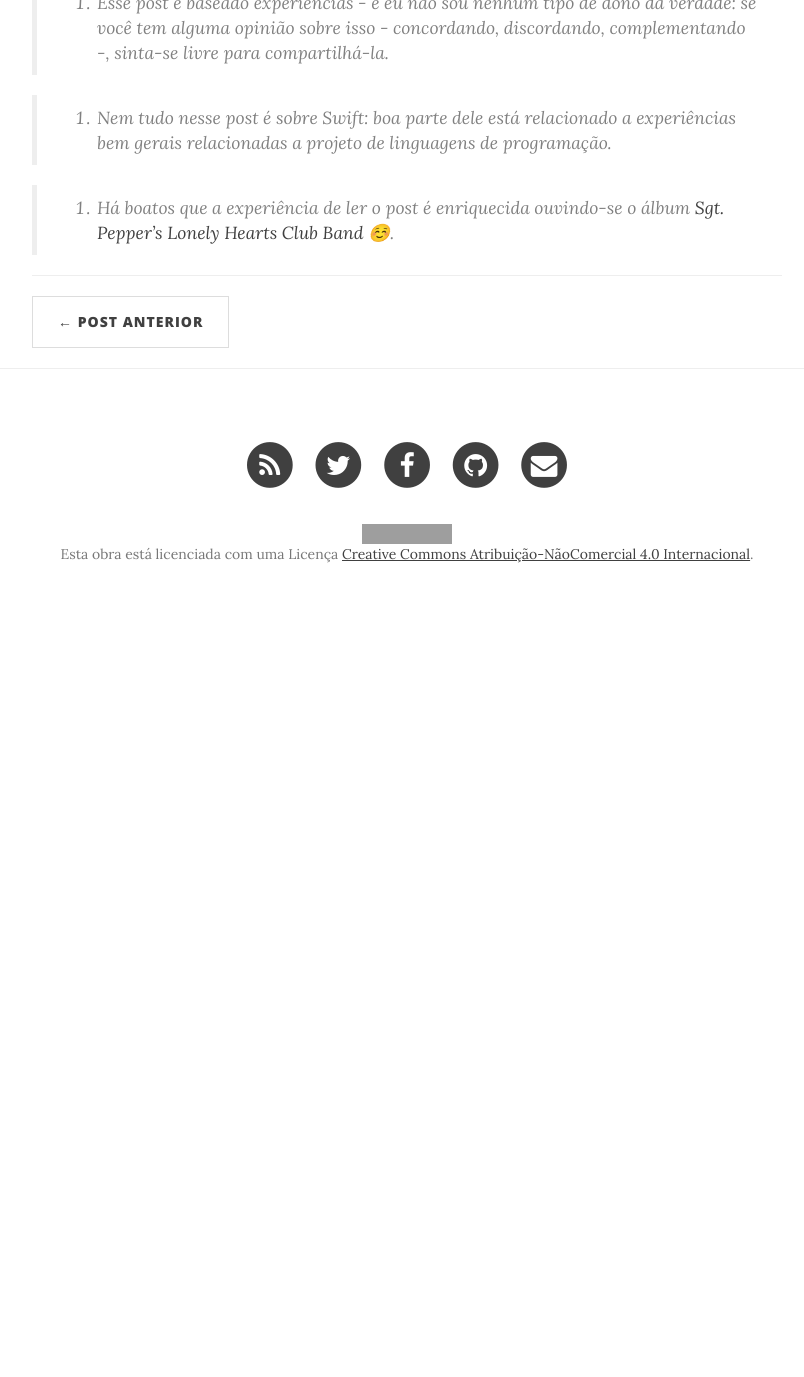
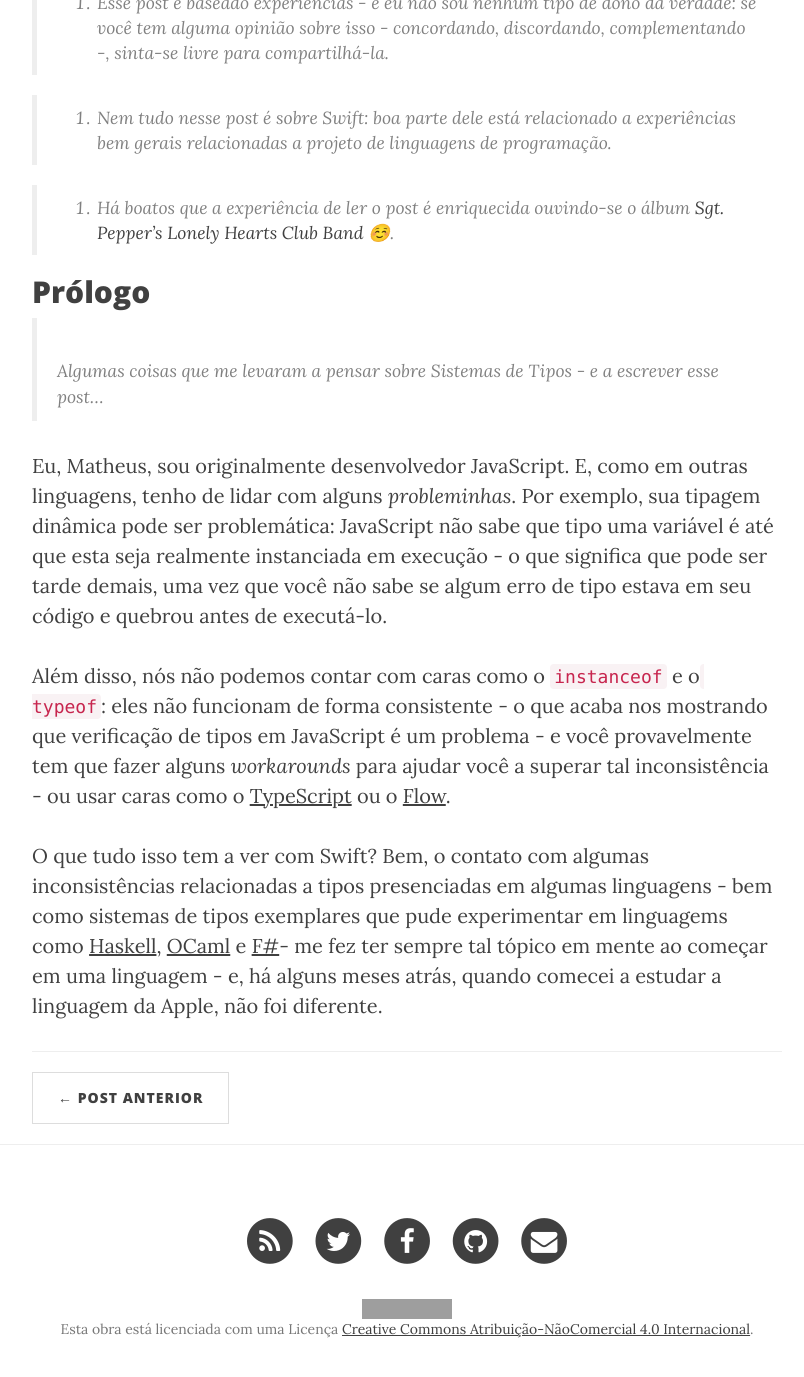
Before and after one commit to CocoaHeadsBrasil/equinociOS, a Jekyll site: the page built from _posts/2016-03-28-swift-in-the-sky-with-types.markdown, in a window 1280 px wide and 1400 px high, scrolled down 788 px. Shown: the top 1377 px of the window, without its empty margins (233-1037 px from the left). Built offline with Jekyll 4.4.1, drawn with Linux system fonts in a browser that asks for light colours; nearby versions of some CDN libraries; comment, search, counter and statistics services are not loaded; before the commit the page ends 1418 px from its top, so only the background shows below that; grey boxes are pictures that could not be loaded.

Commit message:
Add prologue

```diff
--- a/_posts/2016-03-28-swift-in-the-sky-with-types.markdown
+++ b/_posts/2016-03-28-swift-in-the-sky-with-types.markdown
@@ -19,3 +19,30 @@ experiências bem gerais relacionadas a projeto de linguagens de programação.
 
 > 3. Há boatos que a experiência de ler o post é enriquecida ouvindo-se o álbum
 [Sgt. Pepper's Lonely Hearts Club Band](https://play.spotify.com/album/6QaVfG1pHYl1z15ZxkvVDW) ☺️.
+
+## Prólogo
+
+> Algumas coisas que me levaram a pensar sobre *Sistemas de Tipos* - e a escrever
+esse post...
+
+Eu, Matheus, sou originalmente desenvolvedor JavaScript. E, como em outras
+linguagens, tenho de lidar com alguns *probleminhas*. Por exemplo, sua tipagem
+dinâmica pode ser problemática: JavaScript não sabe que tipo uma variável é até
+que esta seja realmente instanciada em execução - o que significa que pode ser
+tarde demais, uma vez que você não sabe se algum erro de tipo estava em seu
+código e quebrou antes de executá-lo.
+
+Além disso, nós não podemos contar com caras como o `instanceof` e o` typeof`:
+eles não funcionam de forma consistente - o que acaba nos mostrando que
+verificação de tipos em JavaScript é um problema - e você provavelmente tem que
+fazer alguns *workarounds* para ajudar você a superar tal inconsistência - ou
+usar caras como o [TypeScript](http://www.typescriptlang.org/) ou o
+[Flow](http://flowtype.org/).
+
+O que tudo isso tem a ver com Swift? Bem, o contato com algumas inconsistências
+relacionadas a tipos presenciadas em algumas linguagens - bem como sistemas de
+tipos exemplares que pude experimentar em linguagems como
+[Haskell](https://www.haskell.org/), [OCaml](https://ocaml.org/) e
+[F#](http://fsharp.org/)- me fez ter sempre tal tópico em mente ao começar em
+uma linguagem - e, há alguns meses atrás, quando comecei a estudar a linguagem
+da Apple, não foi diferente.
```
